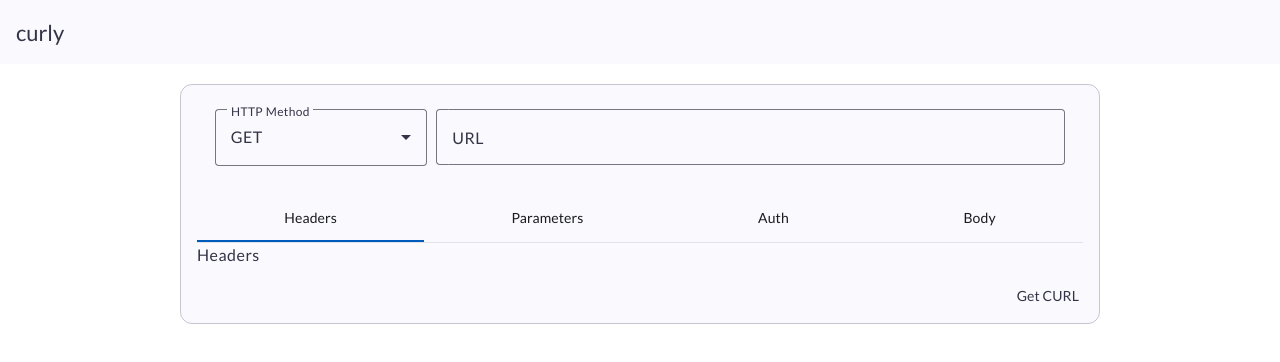
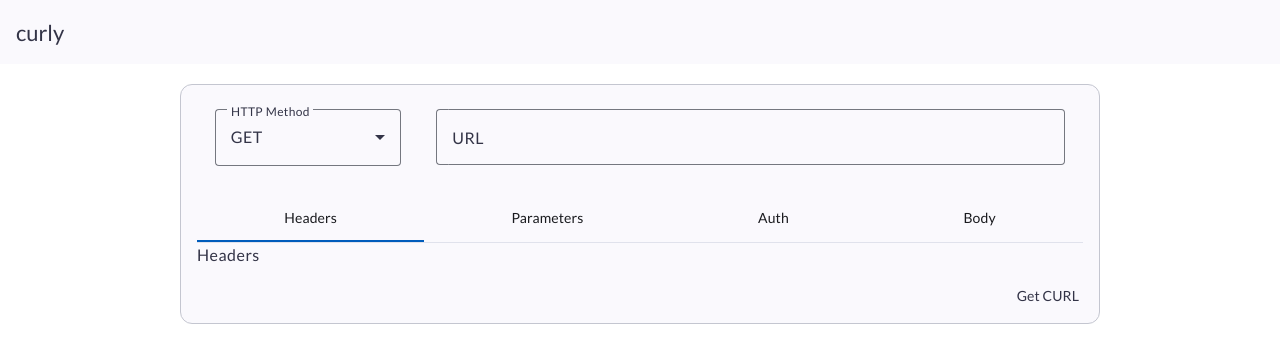
Before and after one commit to johnreybacal/curly, an Angular app: page / in a window 1280 px wide. Shown: the top 362 px of the page. Built offline with nearby package versions, Linux system fonts and the light colour scheme.

Commit message:
field width

```diff
--- a/src/app/curl-builder/curl-builder.component.html
+++ b/src/app/curl-builder/curl-builder.component.html
@@ -1,7 +1,7 @@
 <mat-card appearance="outlined">
   <mat-card-content>
     <div class="row">
-      <div class="col-3">
+      <div class="col-3 col-12-sm">
         <mat-form-field appearance="outline">
           <mat-label>HTTP Method</mat-label>
           <mat-select [(ngModel)]="curl.method">
@@ -11,7 +11,7 @@
           </mat-select>
         </mat-form-field>
       </div>
-      <div class="col-9">
+      <div class="col-9 col-12-sm">
         <mat-form-field id="url-field" appearance="outline">
           <mat-label>URL</mat-label>
           <input matInput [(ngModel)]="curl.url" />
--- a/src/app/curl-builder/curl-builder.component.scss
+++ b/src/app/curl-builder/curl-builder.component.scss
@@ -1,6 +1,6 @@
 mat-card {
   margin: 20px;
 }
-#url-field {
+mat-form-field {
   width: 100%;
 }
```
